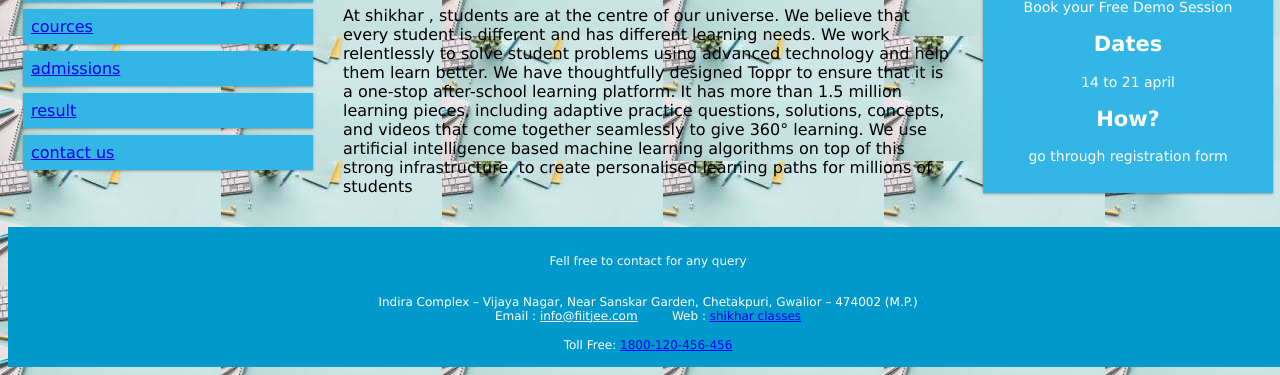
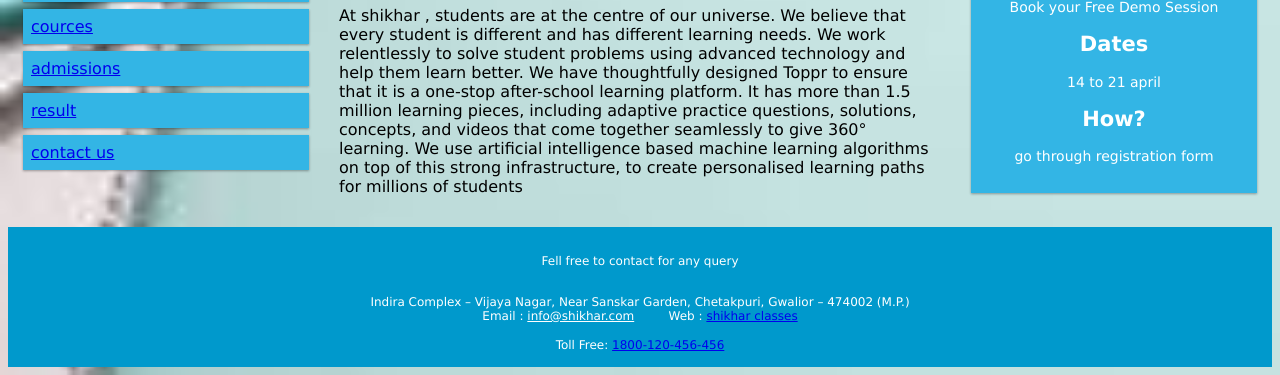
Before and after one commit to ayushrgpv/task-1-, a plain HTML site: page index.html in a window 1280 px wide. Shown: the part 589-964 px from the top of the page. Drawn offline with Linux system fonts and the light colour scheme.

Commit message:
Update index.html

```diff
--- a/index.html
+++ b/index.html
@@ -57,7 +57,7 @@
           Near Sanskar Garden,
           Chetakpuri,
           Gwalior – 474002 (M.P.)<br>
-          Email : <a style="color:#fff;" href="mailto:info@shikhar.com">info@fiitjee.com</a> &nbsp;&nbsp;&nbsp;&nbsp;&nbsp;&nbsp;&nbsp; Web : <a style="color:#fff;" target="_blank" > <a href="https://www.shikharclasses.in/">shikhar classes</a></div>
+          Email : <a style="color:#fff;" href="mailto:info@shikhar.com">info@shikhar.com</a> &nbsp;&nbsp;&nbsp;&nbsp;&nbsp;&nbsp;&nbsp; Web : <a style="color:#fff;" target="_blank" > <a href="https://www.shikharclasses.in/">shikhar classes</a></div>
         <div class="faqFooter_tollFree__2kfVC faqFooter_mukta__LHu2x">Toll Free:<!-- --> <a class="faqFooter_removeBlue__3sZeN faqFooter_mukta__LHu2x" href="tel:1800-120-456-456">1800-120-456-456</a></div>
       </div>
 
@@ -65,11 +65,16 @@
       <style>
 
        body  {
-        width: 100%;
-          background-image: url(download.jpeg)
 
+          background-image: url(download.jpeg);
+              background-repeat: no-repeat;
+          background-size: cover;
 
         }
+
+          img bg{
+              height
+              width}
         * {
           box-sizing: border-box;
         }
```
